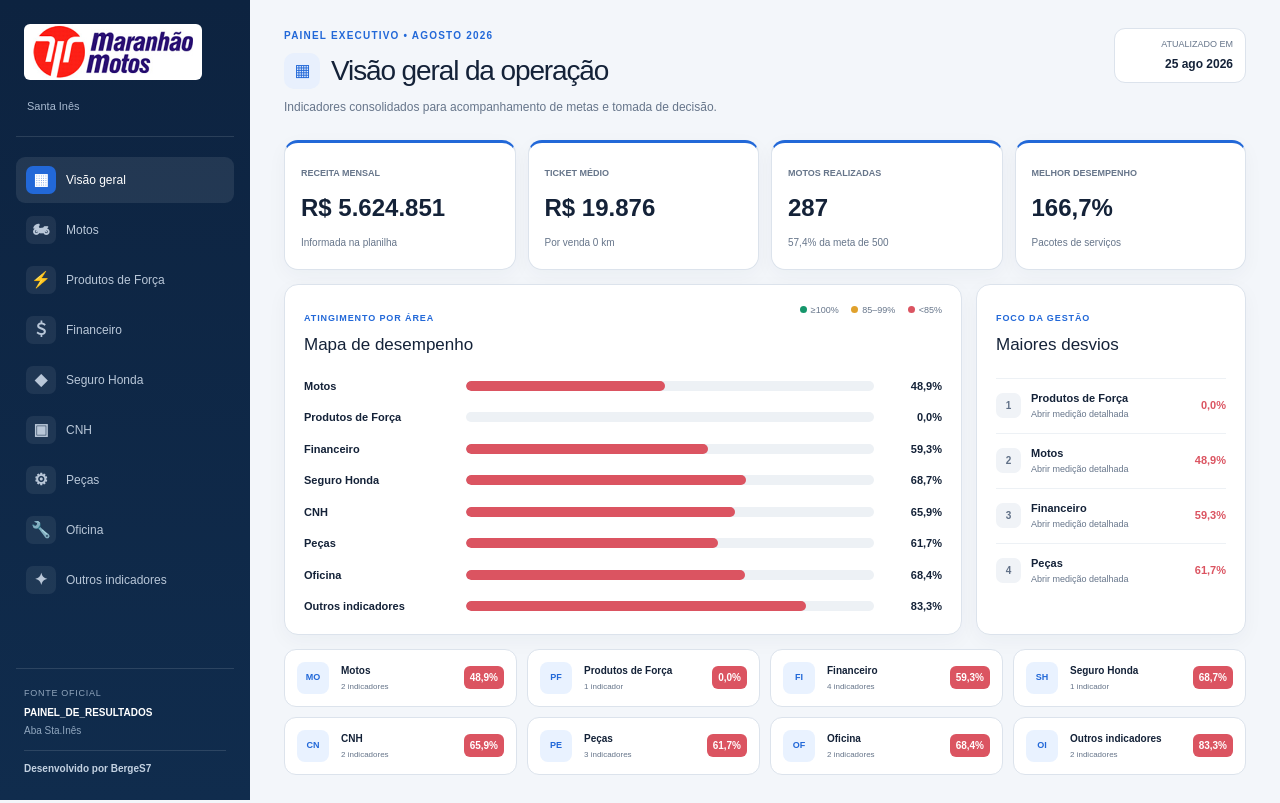
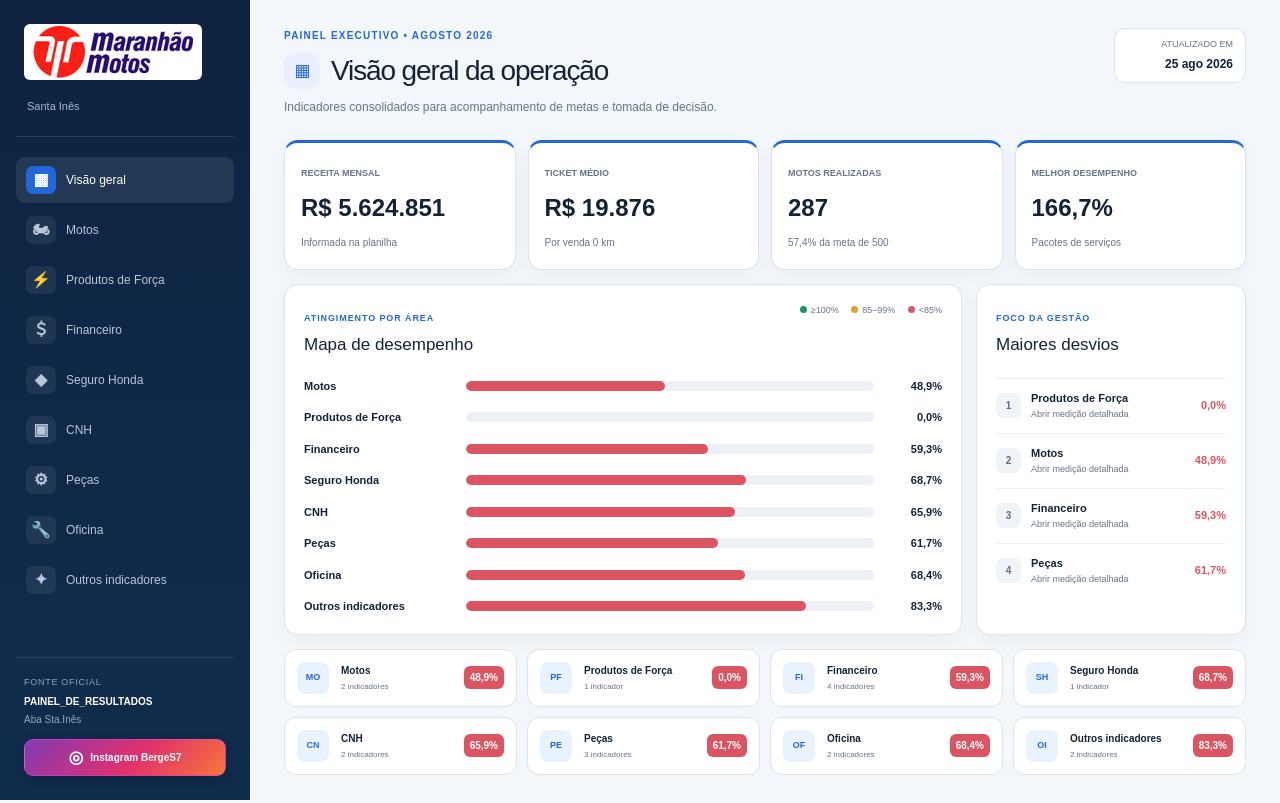
Before and after one commit to BergeS7/painel-de-resultados, a Next.js app: page / in a window 1280 px wide. Built offline with nearby package versions, Linux system fonts and the light colour scheme.

Commit message:
Adiciona botão do Instagram

```diff
--- a/app/brand.css
+++ b/app/brand.css
@@ -38,6 +38,36 @@
   font-size: 17px;
 }
 
+.instagram-button {
+  display: flex;
+  align-items: center;
+  justify-content: center;
+  gap: 7px;
+  margin-top: 12px;
+  padding: 9px 10px;
+  border: 1px solid #d946ef80;
+  border-radius: 9px;
+  background: linear-gradient(135deg, #833ab4, #e1306c 55%, #f77737);
+  color: #fff;
+  font-size: 10px;
+  font-weight: 800;
+  text-decoration: none;
+  box-shadow: 0 5px 14px #0003;
+  transition: transform .18s ease, filter .18s ease;
+}
+
+.instagram-button:hover {
+  filter: brightness(1.12);
+  transform: translateY(-1px);
+}
+
+.instagram-button:focus-visible {
+  outline: 2px solid #fff;
+  outline-offset: 2px;
+}
+
+.instagram-button b { font-size: 17px; line-height: 1; }
+
 @media (max-width: 1000px) and (min-width: 701px) {
   .brand-logo { width: 58px; }
   .brand > small { display: none; }
```
Also changed, not shown: app/page.tsx (+1 -1 lines).
